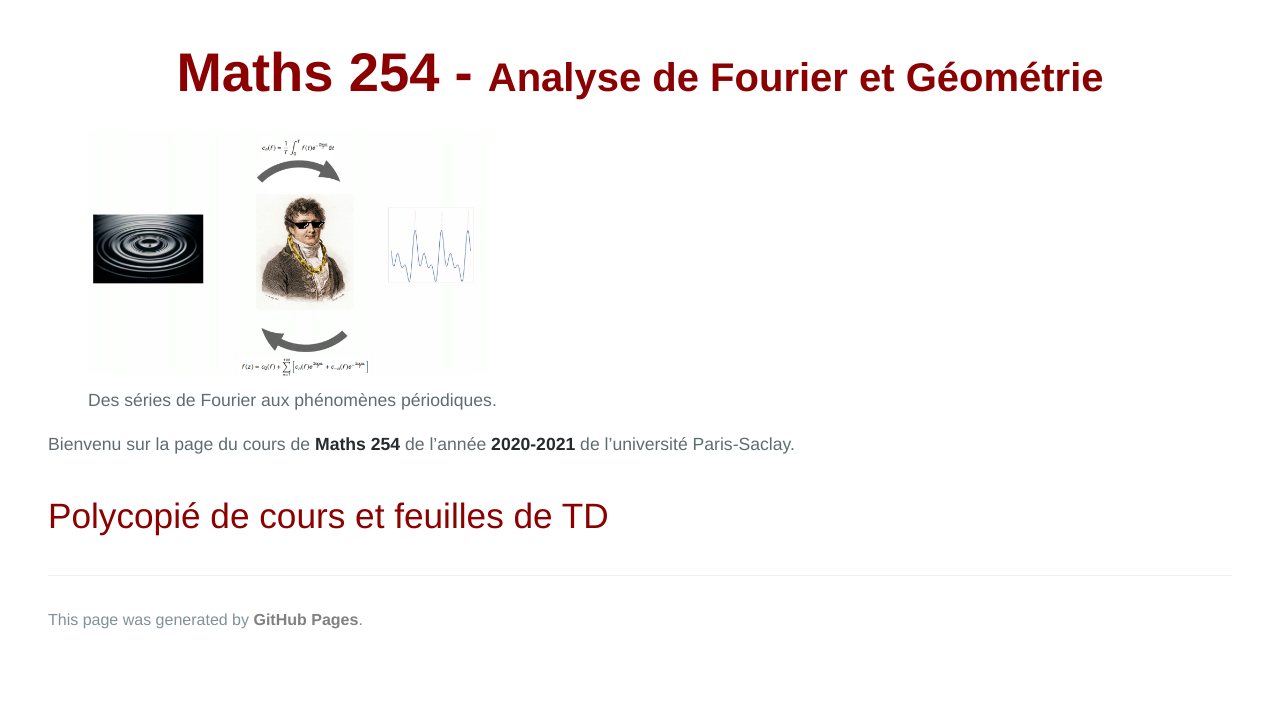
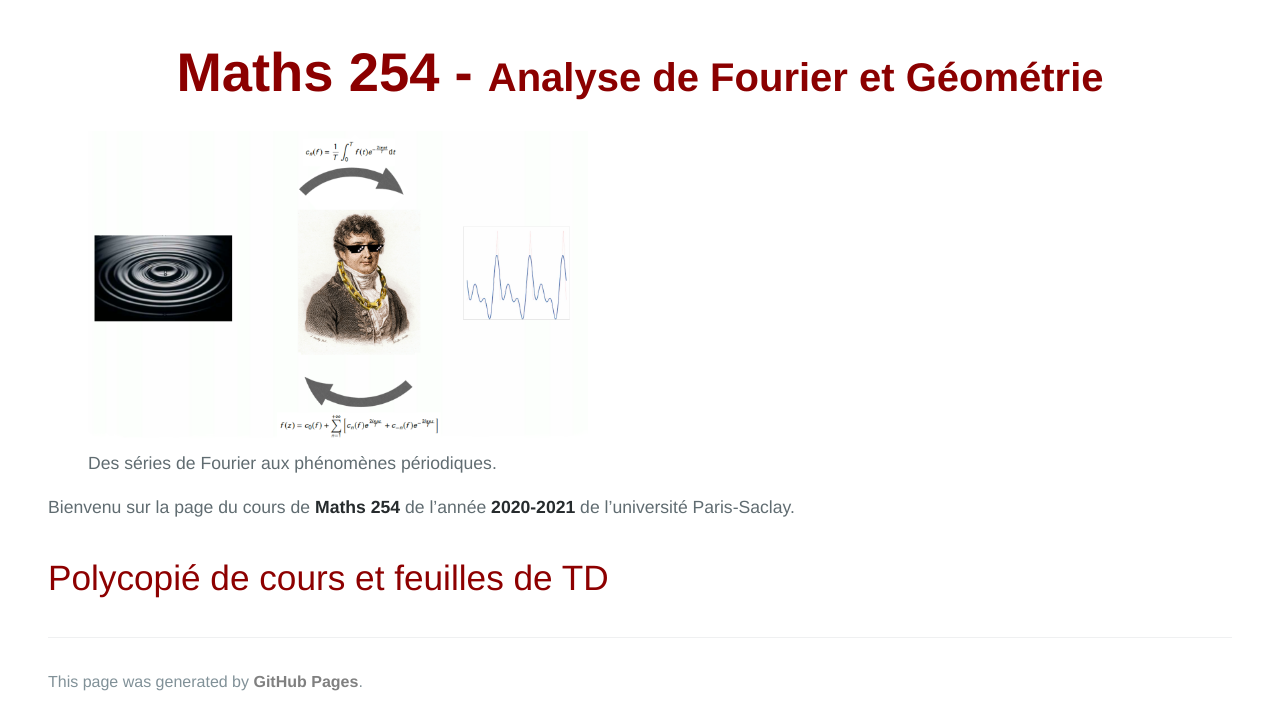
Before and after one commit to KevinDestagnol/algebre.github.io, a Jekyll site: the page built from index.md, in a window 1280 px wide. Shown: the part 260-986 px from the top of the page. Built offline with Jekyll 4.4.1, drawn with Linux system fonts in a browser that asks for light colours; some web fonts are replaced; our own code applies the rules of GitHub Pages for plain Markdown files; before the commit the page ends 924 px from its top, so only the background shows below that.

Commit message:
Update default.html

```diff
--- a/_layouts/default.html
+++ b/_layouts/default.html
@@ -34,7 +34,7 @@
       </center>
 <p align="center">
   <figure>
-<img width="400"  src="Fourier2.png" alt="Fourier">
+<img width="500"  src="Fourier2.png" alt="Fourier">
   <figcaption>Des séries de Fourier aux phénomènes périodiques.</figcaption>
   </figure>
 </p>
```
